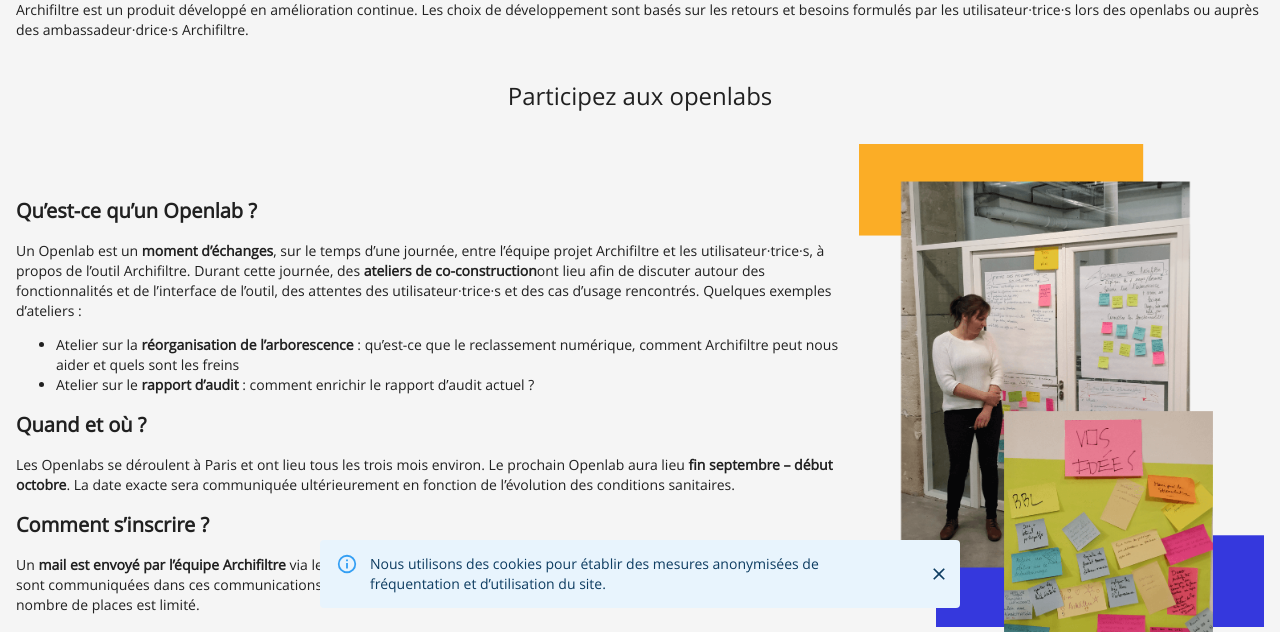
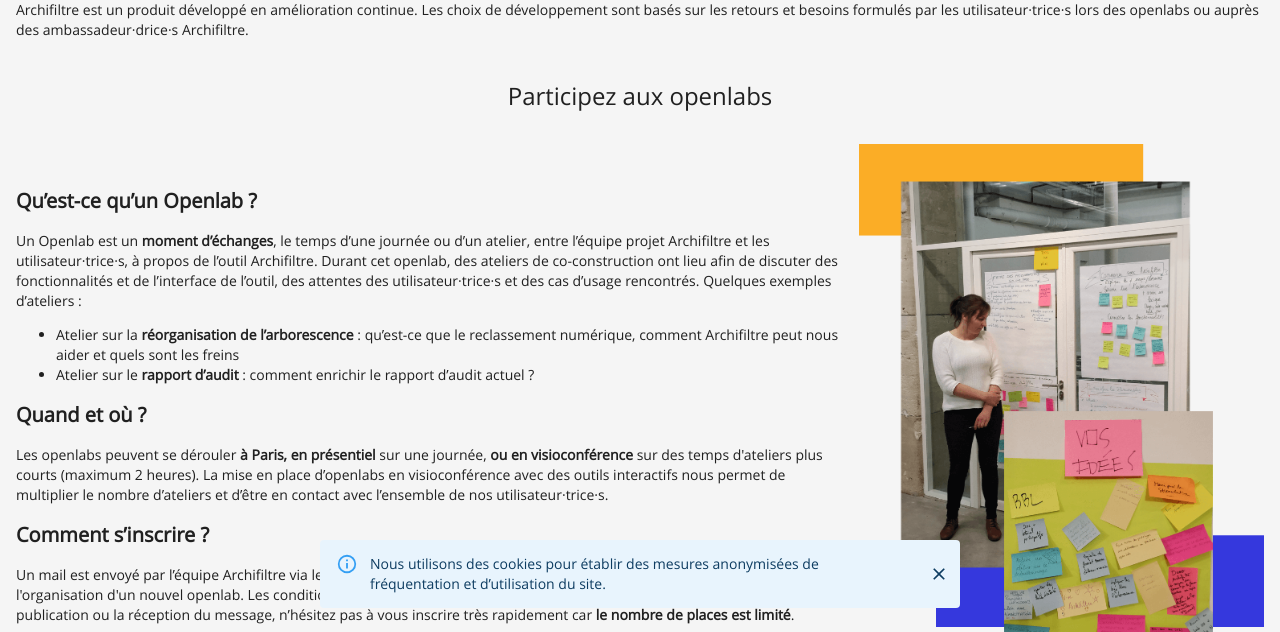
Before and after one commit to SocialGouv/archifiltre-site, a Gatsby site: page /co-construction in a window 1280 px wide. Shown: the part 168-800 px from the top of the page. Built offline with nearby package versions, Linux system fonts and the light colour scheme; Gatsby itself is replaced by a stand-in of ours.

Commit message:
feat(openlab): update openlab page (#106)

```diff
--- a/src/pages/co-construction.tsx
+++ b/src/pages/co-construction.tsx
@@ -76,11 +76,10 @@
             <strong>Qu’est-ce qu’un Openlab ?</strong>
           </Typography>
           <p>
-            Un Openlab est un <strong>moment d’échanges</strong>, sur le temps
-            d’une journée, entre l’équipe projet Archifiltre et les
-            utilisateur·trice·s, à propos de l’outil Archifiltre. Durant cette
-            journée, des <strong>ateliers de co-construction</strong>
-            ont lieu afin de discuter autour des fonctionnalités et de
+            Un Openlab est un <strong>moment d’échanges</strong>, le temps d’une journée
+            ou d’un atelier, entre l’équipe projet Archifiltre et les utilisateur·trice·s,
+            à propos de l’outil Archifiltre. Durant cet openlab, des ateliers de
+            co-construction ont lieu afin de discuter des fonctionnalités et de
             l’interface de l’outil, des attentes des utilisateur·trice·s et des
             cas d’usage rencontrés. Quelques exemples d’ateliers :
           </p>
@@ -99,21 +98,25 @@
             <strong>Quand et où ?</strong>
           </Typography>
           <p>
-            Les Openlabs se déroulent à Paris et ont lieu tous les trois mois
-            environ. Le prochain Openlab aura lieu{" "}
-            <strong>fin septembre – début octobre</strong>. La date exacte sera
-            communiquée ultérieurement en fonction de l’évolution des conditions
-            sanitaires.
+            Les openlabs peuvent se dérouler <strong>à Paris, en
+            présentiel</strong> sur une journée, <strong>ou en
+            visioconférence</strong> sur des temps d'ateliers plus
+            courts (maximum 2 heures). La mise en place d’openlabs en
+            visioconférence avec des outils interactifs nous permet de
+            multiplier le nombre d’ateliers et d’être en contact avec
+            l’ensemble de nos utilisateur·trice·s.
           </p>
           <Typography variant="h6">
             <strong>Comment s’inscrire ?</strong>
           </Typography>
           <p>
-            Un <strong>mail est envoyé par l’équipe Archifiltre</strong> via les
-            listes de diffusions ou sur les réseaux sociaux. Les conditions
+            Un mail est envoyé par l’équipe Archifiltre via les listes de
+            diffusions ou sur les réseaux sociaux (Twitter ou LinkedIn)
+            indiquant l'organisation d'un nouvel openlab. Les conditions
             d’inscription sont communiquées dans ces communications. Dès
-            réception de ce mail, n’hésitez pas à vous inscrire très rapidement
-            car le nombre de places est limité.
+            la publication ou la réception du message, n’hésitez pas à
+            vous inscrire très rapidement car <strong>le nombre de places
+            est limité</strong>.
           </p>
         </Grid>
         <Grid item md={4} className={classes.image}>
```
